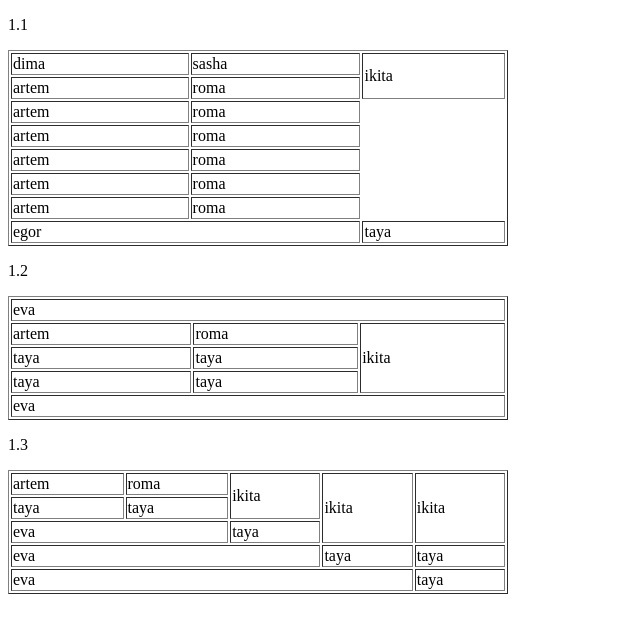
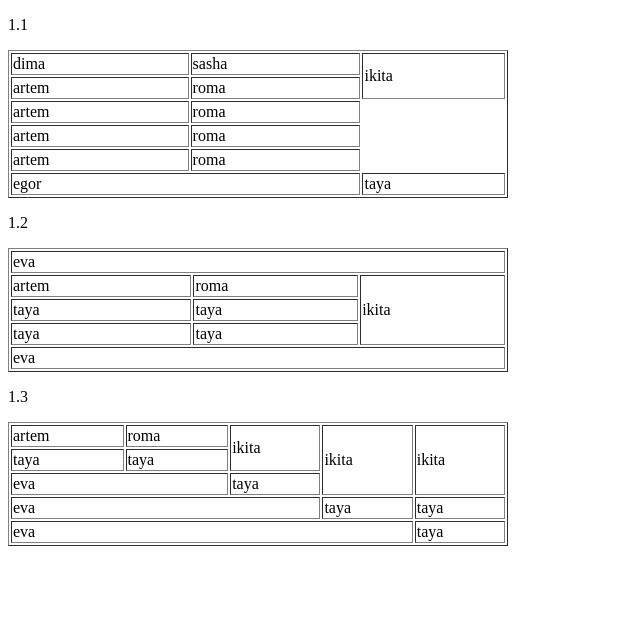
Before and after one commit to Anastasiya943/Anastasiya943.github.io.-, a plain HTML site: page 1.1.html in a window 1280 px wide. Shown: the whole page, without its empty margins (0-640 px from the left). Drawn offline with Linux system fonts and the light colour scheme.

Commit message:
Revert "Добавила строчки в первой таблице"
This reverts commit 20f07505ace3a764e8ee8cf13600690abcafdf32.

```diff
--- a/1.1.html
+++ b/1.1.html
@@ -28,14 +28,6 @@
             <td>artem</td>
             <td>roma</td>
             </tr>
-            <tr>
-                <td>artem</td>
-                <td>roma</td>
-                </tr>
-                <tr>
-                    <td>artem</td>
-                    <td>roma</td>
-                    </tr>
 <tr>
 <td colspan="2">egor</td>
 <td>taya</td>
```
